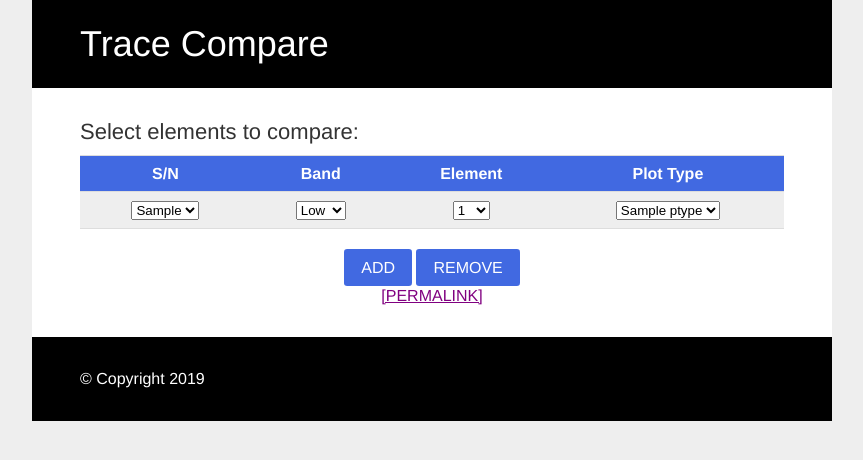
After one commit to PatrickSLeonard/pztsite, a Django app: template plotter/templates/index_test.html in a window 1280 px wide. The commit adds this page. Shown: the top 460 px of the page, without its empty margins (208-1071 px from the left). Run offline with Django 3.2, Linux system fonts and the light colour scheme; tables that the repository leaves empty hold one stand-in row (values such as "Sample post"); the template is opened without the code that fills it: values that come from a table or form of the project are taken from there, most other values are stand-ins (such as "Sample title", 1, 10 or a date in 2020).

Commit message:
added test CSS styling

```diff
--- /dev/null
+++ b/plotter/static/css/styles.css
@@ -0,0 +1,273 @@
+/* -----------------------
+Base styles
+------------------------*/
+
+body
+{
+	margin: 0;
+	padding: 0;
+	color: #333;
+	background-color: #eee;
+	font: 1em/1.2 "Helvetica Neue", Helvetica, Arial, Geneva, sans-serif;
+}
+
+h1,h2,h3,h4,h5,h6
+{
+	margin: 0 0 .5em;
+	font-weight: 500;
+	line-height: 1.1;
+}
+
+h1 { font-size: 2.25em; } /* 36px */
+h2 { font-size: 1.75em; } /* 28px */
+h3 { font-size: 1.375em; } /* 22px */
+h4 { font-size: 1.125em; } /* 18px */
+h5 { font-size: 1em; } /* 16px */
+h6 { font-size: .875em; } /* 14px */
+
+p
+{
+	margin: 0 0 1.5em;
+	line-height: 1.5;
+}
+
+blockquote
+{
+	padding: 1em 2em;
+	margin: 0 0 2em;
+	border-left: 5px solid #eee;
+}
+
+hr
+{
+	height: 0;
+	margin-top: 1em;
+	margin-bottom: 2em;
+	border: 0;
+	border-top: 1px solid #ddd;
+}
+
+table
+{
+	background-color: transparent;
+	border-spacing: 0;
+	border-collapse: collapse;
+	border-top: 1px solid #ddd;
+}
+
+th, td
+{
+	padding: .5em 1em;
+	vertical-align: top;
+	text-align: center;
+	border-bottom: 1px solid #ddd;
+    background-color: transparent;
+}
+
+a:link { color: royalblue; }
+a:visited { color: purple; }
+a:focus { color: black; }
+a:hover { color: green; }
+a:active { color: red; }
+
+/* -----------------------
+Layout styles
+------------------------*/
+
+.container
+{
+	max-width: 50em;
+	margin: 0 auto;
+	background-color: #fff;
+}
+
+.header
+{
+	color: #fff;
+	background: black;
+	padding: 1em 1.25em;
+}
+
+.header-heading { margin: 0; background-color: black;}
+
+.nav-bar
+{
+	background: #000;
+	padding: 0;
+}
+
+
+.permalink
+{
+	padding: 0;
+    text-align: center;
+}
+
+.content { padding: 1em 1.25em; }
+
+.footer
+{
+	color: #fff;
+	background: #000;
+	padding: 1em 1.25em;
+}
+
+/* -----------------------
+Nav
+------------------------*/
+
+.nav
+{
+	margin: 0;
+	padding: 0;
+	list-style: none;
+}
+
+.nav li
+{
+	display: inline;
+	margin: 0;
+}
+
+.nav a
+{
+	display: block;
+	padding: .7em 1.25em;
+	color: #fff;
+	text-decoration: none;
+	border-bottom: 1px solid gray;
+}
+
+.nav a:link { color: white; }
+.nav a:visited { color: white; }
+
+.nav a:focus
+{
+	color: black;
+	background-color: white;
+}
+
+.nav a:hover
+{
+	color: white;
+	background-color: green;
+}
+
+.nav a:active
+{
+	color: white;
+	background-color: red;
+}
+
+/* -----------------------
+Single styles
+------------------------*/
+
+.img-responsive { max-width: 100%; }
+
+
+.img_format {
+  display: block;
+  margin-left: auto;
+  margin-right: auto;
+  width: auto;
+}
+
+.btn
+{
+	color: #fff !important;
+	background-color: royalblue;
+	border-color: #222;
+	display: inline-block;
+	padding: .5em 1em;
+	margin-bottom: 0;
+	font-weight: 400;
+	line-height: 1.2;
+	text-align: center;
+	white-space: nowrap;
+	vertical-align: middle;
+	cursor: pointer;
+	border: 1px solid transparent;
+	border-radius: .2em;
+	text-decoration: none;
+}
+
+.btn:hover
+{
+	color: #fff !important;
+	background-color: green;
+}
+
+.btn:focus
+{
+	color: #fff !important;
+	background-color: black;
+}
+
+.btn:active
+{
+	color: #fff !important;
+	background-color: red;
+}
+
+.table
+{
+	width: 100%;
+	max-width: 100%;
+	margin-bottom: 20px;
+    background-color: #EEEEEE;
+}
+
+.header_main
+{
+    background-color: royalblue;
+    font-weight: bold;
+    color: #FFFFFF;
+    text-align: center;
+}
+
+
+.list-unstyled
+{
+	padding-left: 0;
+	list-style: none;
+}
+
+.list-inline
+{
+	padding-left: 0;
+	margin-left: -5px;
+	list-style: none;
+}
+
+.list-inline > li
+{
+	display: inline-block;
+	padding-right: 5px;
+	padding-left: 5px;
+}
+
+/* -----------------------
+Wide styles
+------------------------*/
+
+@media (min-width: 42em)
+{
+	.header { padding: 1.5em 3em; }
+	.nav-bar { padding: 1em 3em; }
+	.content { padding: 2em 3em; }
+	.footer { padding: 2em 3em; }
+
+	.nav li
+	{
+		display: inline;
+		margin: 0 1em 0 0;
+	}
+
+	.nav a
+	{
+		display: inline;
+		padding: 0;
+		border-bottom: 0;
+	}
+}
--- /dev/null
+++ b/plotter/templates/index_test.html
@@ -0,0 +1,140 @@
+{% load static %}
+<!DOCTYPE html>
+
+
+<html lang="en">
+	<head>
+		<meta charset="utf-8">
+		<title>PZT Compare</title>
+		<meta name="viewport" content="width=device-width, initial-scale=1">
+		<meta name="Description" lang="en" content="Element Comparison App">
+		<meta name="Patrick Leonard" content="just doing this for fun">
+		<meta name="robots" content="index, follow">
+
+
+		<!-- Override CSS file - add your own CSS rules -->
+		<link rel="stylesheet" href="/static/css/styles.css">
+	</head>
+	<body onload="RedrawPlot()">
+
+
+
+    {% block testjava %}
+        <script type="text/javascript">
+
+
+        function RedrawPlot() {
+            var baseurl = window.location.origin;
+            var url = baseurl + "/plotter/image/"
+
+
+            {% for q in range %}
+
+            var e = document.getElementById("sn_dropdown{{q}}");
+            var sn{{q}} = e.options[e.selectedIndex].value;
+
+            var e = document.getElementById("bt_dropdown{{q}}");
+            var bt{{q}} = e.options[e.selectedIndex].value;
+
+            var e = document.getElementById("eln_dropdown{{q}}");
+            var eln{{q}} = e.options[e.selectedIndex].value - 1;
+
+
+            url = url + sn{{q}} + bt{{q}} + eln{{q}} + "/"
+
+            {% endfor %}
+
+            var e = document.getElementById("ptype_dropdown");
+            var ptype = e.options[e.selectedIndex].value;
+            url = url + ptype
+
+
+            document.getElementById("permalink").href = url
+            document.getElementById("image").src = url
+
+
+
+        }
+
+        </script>
+    {% endblock %}
+
+
+
+		<div class="container">
+			<div class="header">
+				<h1 class="header-heading">Trace Compare</h1>
+			</div>
+
+			<div class="content">
+				<div class="main">
+
+                    <h3> Select elements to compare: </h3>
+
+                    <form name="plotform">
+                        <table class="table">
+                        <thead>
+                        <tr>
+                        <th class="header_main">S/N</th>
+                        <th class="header_main">Band</th>
+                        <th class="header_main">Element</th>
+                        <th class="header_main">Plot Type</th>
+                        </tr>
+                        </thead>
+                        {% for q in range %}
+                        <tbody>
+                        <tr>
+                        <td><select id="sn_dropdown{{q}}" onchange="RedrawPlot()">
+                            {% for pzt in all_pzts %}
+                                <option value="{{ pzt.SN }}">{{ pzt.SN }}</option>
+                            {% endfor %}
+                        </select></td>
+                        <td>
+                        <select id="bt_dropdown{{q}}" onchange="RedrawPlot()">
+                                <option value="L">Low</option>
+                                <option value="H">High</option>
+                        </select></td>
+                        <td><select id="eln_dropdown{{q}}" onchange="RedrawPlot()">
+                            {% for i in i|rjust:10 %}
+                                <option value="{{ forloop.counter }}">{{ forloop.counter }}</option>
+                            {% endfor %}
+                        </select></td>
+
+                        {% if forloop.first %}
+                        <td><select id="ptype_dropdown" onchange="RedrawPlot()">
+                            {% for p in ptype_list %}
+                                <option value="{{ p }}">{{ p }}</option>
+                            {% endfor %}
+                        </select>
+                        </td>
+                        {% endif %}
+
+                        </tr>
+                        </tbody>
+                        {% endfor %}
+
+                        </table>
+                    </form>
+
+                    <center>
+                    <a href='/plotter/html/{{count|add:"1"}}' class="btn">ADD</a>
+                    <a href='/plotter/html/{{count|add:"-1"}}' class="btn">REMOVE</a>
+                   </center>
+
+                    <img id="image" name="image" src="" alt="" class="img_format"/>
+
+
+                    <div class="permalink">
+                        <a href="" id="permalink">[PERMALINK]</a>
+                    </div>
+
+
+
+				</div>
+			</div>
+			<div class="footer">
+				&copy; Copyright 2019
+			</div>
+		</div>
+	</body>
+</html>
--- a/plotter/urls.py
+++ b/plotter/urls.py
@@ -33,7 +33,7 @@ urlpatterns = [
     #http://127.0.0.1:8000/plotter/html/list_of_elements
     re_path(r'^html/(?P<estr>.*)', views.testview, name='testview'),
 
-    #http://127.0.0.1:8000/plotter/image//list_of_elements
+    #http://127.0.0.1:8000/plotter/image/list_of_elements
     re_path(r'^image/(?P<estr>.*)', views.imageview, name='imageview'),
 
 ]
```
Also changed, not shown: plotter/templates/compare.html (+4 -4 lines), plotter/views.py (+6 -4 lines).
